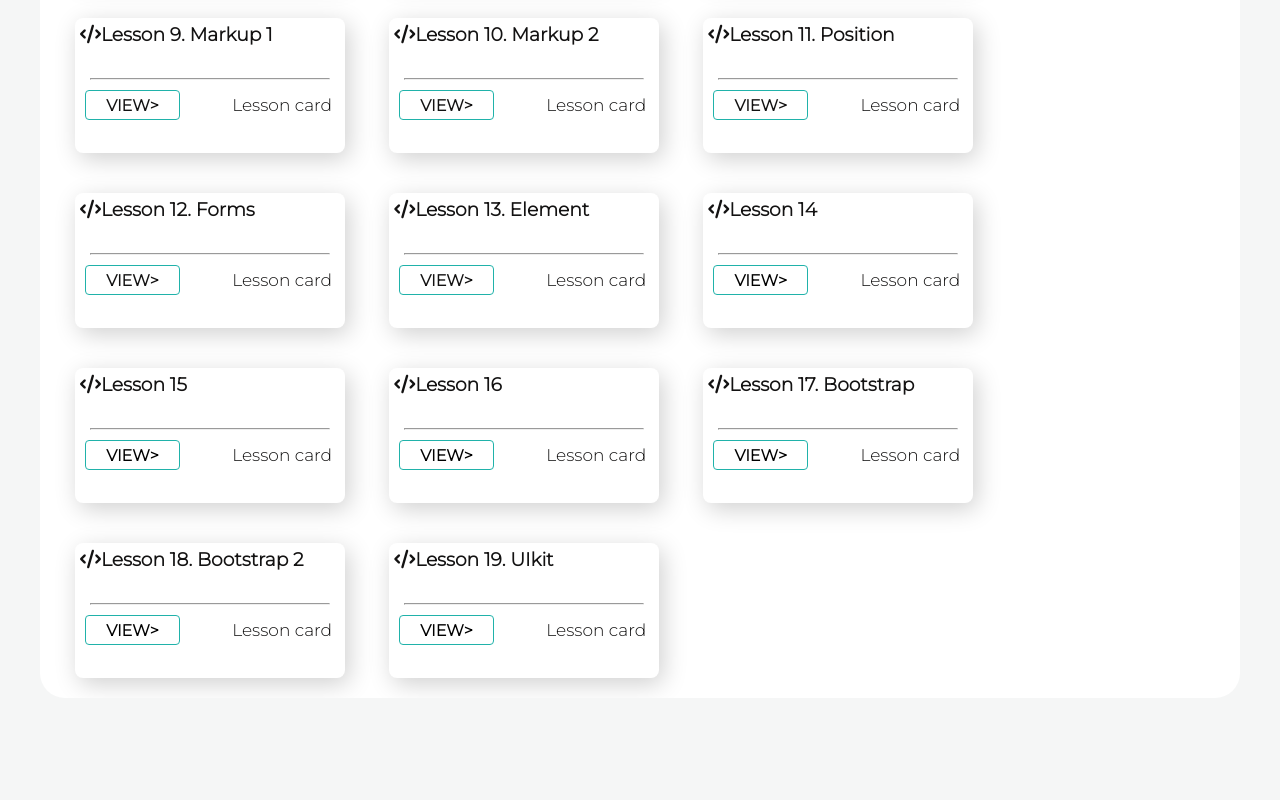
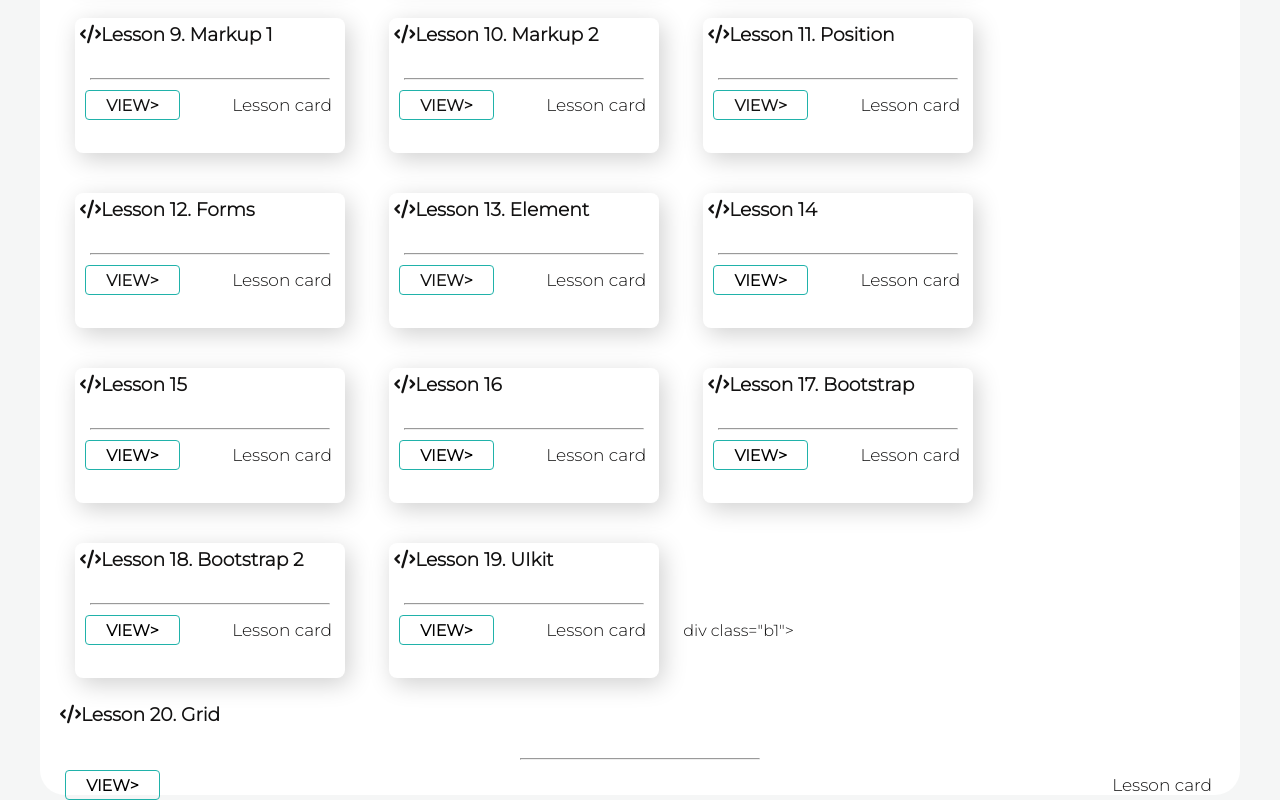
Before and after one commit to Albina2611/My_works, a plain HTML site: page index.html in a window 1280 px wide. Shown: the part 806-1606 px from the top of the page. Before the commit the page ends 1504 px from the top, so only its background shows below. Drawn offline with Linux system fonts and the light colour scheme; files that its build step writes are made by us from their sources.

Commit message:
Update index.html

```diff
--- a/index.html
+++ b/index.html
@@ -196,6 +196,13 @@
             <p class="aw"> <strong> <a href="https://albina2611.github.io/Lesson-19/" >VIEW></a> </strong> </p>
             <p class="aq"> Lesson card </p>
         </div>
+    div class="b1">
+            <h3><i class="fas fa-code"></i>Lesson 20. Grid</h3>
+            <br>
+            <hr>
+            <p class="aw"> <strong> <a href="" >VIEW></a> </strong> </p>
+            <p class="aq"> Lesson card </p>
+        </div>
 </div>
  </div>
 </body>
```
